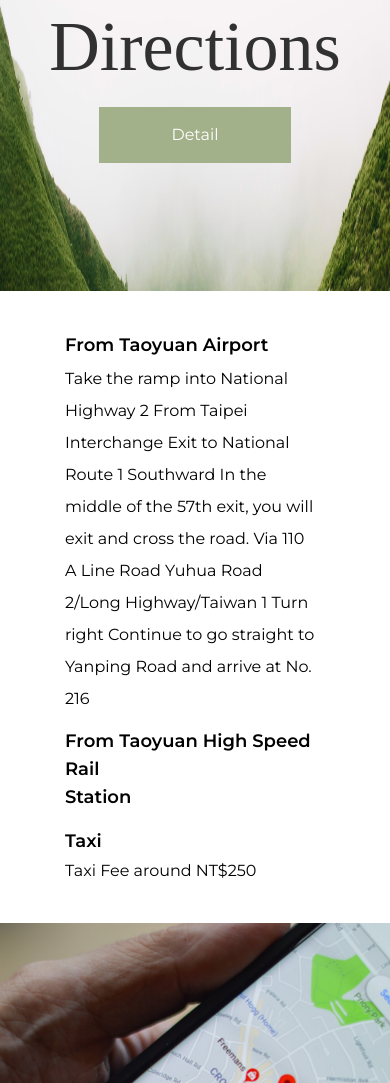
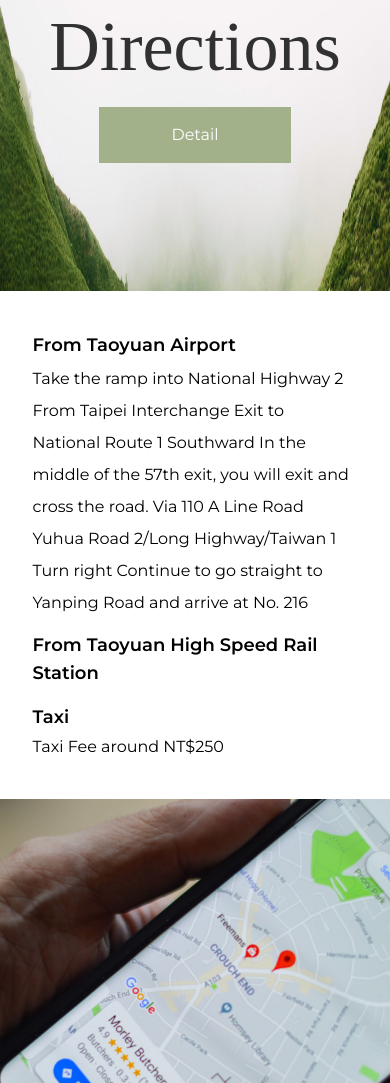
Before and after one commit to cocoa-1012/fooyee-tailwind, a plain HTML site: page directions.html in a window 390 px wide. Shown: the part 377-1460 px from the top of the page. Drawn offline with nearby package versions, Linux system fonts and the light colour scheme; a web font is replaced by a local one.

Commit message:
directions  page responsive

```diff
--- a/directions.html
+++ b/directions.html
@@ -173,9 +173,9 @@
 
       <!-- content -->
       <div class="pb-20 relative">
-        <div class="w-8/12 mx-auto z-[2] relative">
-          <div class="xl:flex gap-20">
-            <div class="xl:w-1/2">
+        <div class="w-10/12 xl:w-8/12 2xl:w-9/12 mx-auto z-[2] relative">
+          <div class="md:flex gap-20">
+            <div class="md:w-1/2">
               <h4 class="text-lg font-semibold mb-1">From Taoyuan Airport</h4>
               <p
                 class="mb-3 text-base leading-loose mr-2 md:text-sm 2xl:text-base"
@@ -187,10 +187,9 @@
                 straight to Yanping Road and arrive at No. 216
               </p>
             </div>
-            <div class="xl:w-1/2">
+            <div class="md:w-1/2">
               <h4 class="text-lg font-semibold mb-4">
-                From Taoyuan High Speed Rail <br />
-                Station
+                From Taoyuan High Speed Rail Station
               </h4>
               <h4 class="text-lg font-semibold mb-1">Taxi</h4>
               <p>Taxi Fee around NT$250</p>
```
